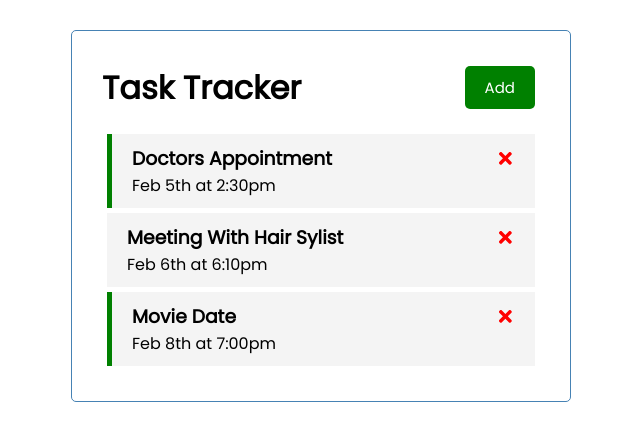
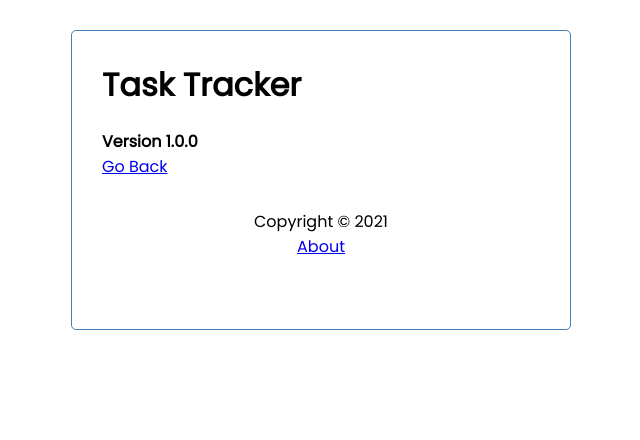
Before and after one commit to jonchhen/react-task-tracker, a React (Create React App) app: page /about in a window 1280 px wide. Shown: the top 440 px of the page, without its empty margins (319-959 px from the left). Built offline with nearby package versions, Linux system fonts and the light colour scheme.

Commit message:
made few changes, added about.js and footer.js, used hook to identify location of the path, used Routes to route the pages, and used Link for smooth navigation

```diff
--- a/package.json
+++ b/package.json
@@ -9,6 +9,7 @@
     "react": "^18.1.0",
     "react-dom": "^18.1.0",
     "react-icons": "^4.3.1",
+    "react-router-dom": "^6.3.0",
     "react-scripts": "5.0.1",
     "web-vitals": "^2.1.4"
   },
--- a/src/App.js
+++ b/src/App.js
@@ -1,7 +1,10 @@
 import { useState } from "react"
+import { BrowserRouter as Router, Route, Routes } from "react-router-dom"
 import Header from "./components/Header"
 import Tasks from "./components/Tasks"
 import AddTask from "./components/AddTask"
+import Footer from "./components/Footer"
+import About from "./components/About"
 
 import React from "react"
 
@@ -50,18 +53,35 @@
   }
 
   return (
-    <div className="container">
+    <Router>
+      <div className='container'>
         <Header
           onAdd={() => setShowAddTask(!showAddTask)}
           showAdd={showAddTask}
         />
+        <Routes>
+          <Route
+            path='/'
+            element={
+              <>
                 {showAddTask && <AddTask onAdd={addTask} />}
                 {tasks.length > 0 ? (
-        <Tasks tasks={tasks} onDelete={deleteTask} onToggle={toggleReminder} />
+                  <Tasks
+                    tasks={tasks}
+                    onDelete={deleteTask}
+                    onToggle={toggleReminder}
+                  />
                 ) : (
                   "No Tasks To Show !!!"
                 )}
+              </>
+            }
+          />
+          <Route path='/about' element={<About />} />
+        </Routes>
+        <Footer />
       </div>
+    </Router>
   )
 }
 
--- /dev/null
+++ b/src/components/About.js
@@ -0,0 +1,11 @@
+import { Link } from "react-router-dom"
+const About = () => {
+  return (
+    <div>
+      <h4>Version 1.0.0</h4>
+      <Link to='/'>Go Back</Link>
+    </div>
+  )
+}
+
+export default About
--- a/src/components/Button.js
+++ b/src/components/Button.js
@@ -4,7 +4,7 @@
   return (
     <button
       onClick={onClick}
-      className="btn"
+      className='btn'
       style={{ backgroundColor: color }}
     >
       {text}
--- /dev/null
+++ b/src/components/Footer.js
@@ -0,0 +1,12 @@
+import { Link } from "react-router-dom"
+
+const Footer = () => {
+  return (
+    <footer>
+      <p>Copyright &copy; 2021</p>
+      <Link to='/about'>About</Link>
+    </footer>
+  )
+}
+
+export default Footer
--- a/src/components/Header.js
+++ b/src/components/Header.js
@@ -1,15 +1,20 @@
 import PropTypes from "prop-types"
 import Button from "./Button"
+import { useLocation } from "react-router-dom"
 
 const Header = ({ title, onAdd, showAdd }) => {
+  const location = useLocation()
+
   return (
-    <header className="header">
+    <header className='header'>
       <h1>{title}</h1>
-      <Button
-        color={showAdd ? "Red" : "Green"}
-        text={showAdd ? "Close" : "Add"}
-        onClick={onAdd}
-      />
+      {location.pathname === "/" && (
+        <Button
+          color={showAdd ? "Red" : "Green"}
+          text={showAdd ? "Close" : "Add"}
+          onClick={onAdd}
+        />
+      )}
     </header>
   )
 }
```
Also changed, not shown: src/components/AddTask.js (+10 -10 lines), 1 other file (tests, documents, lock files or other folders). Lines whose indentation alone changed are shown as unchanged.
